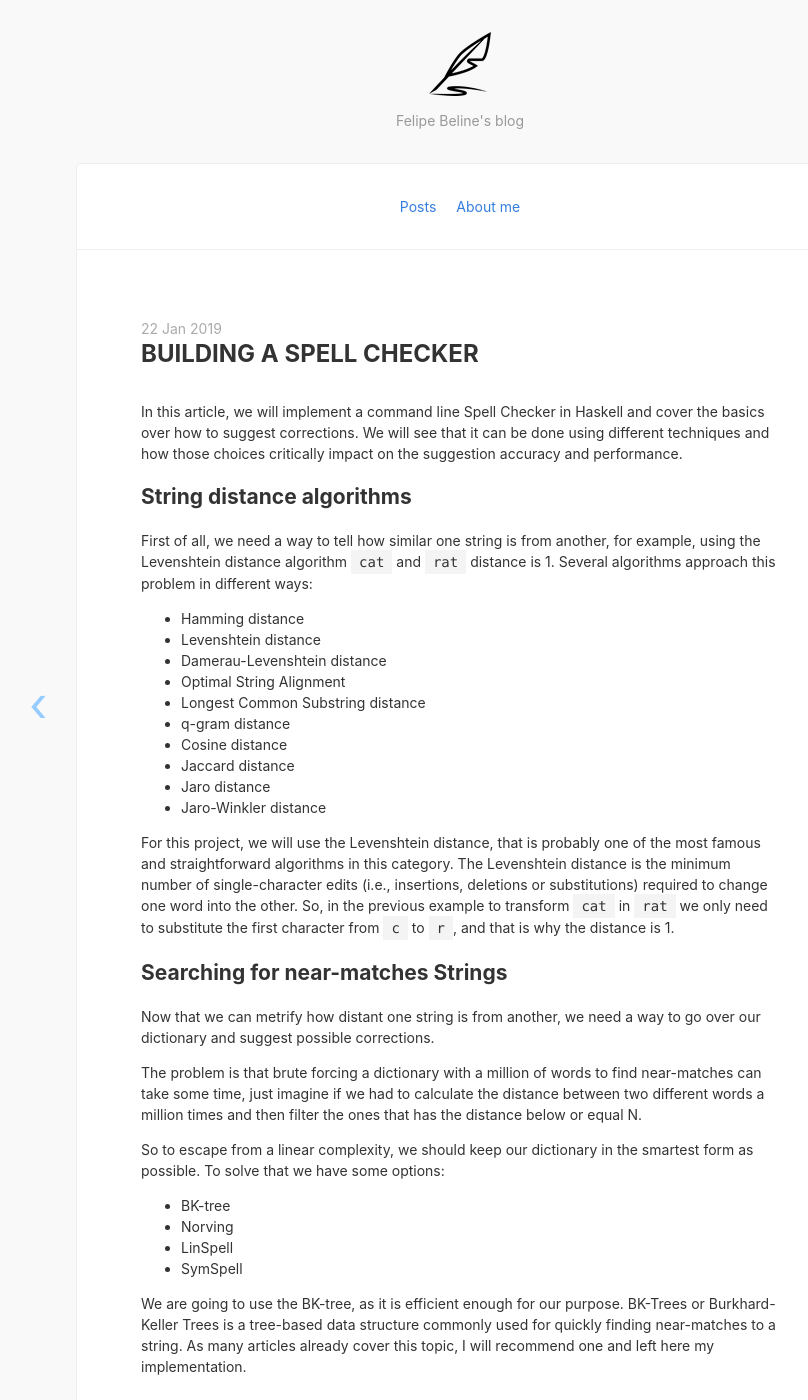
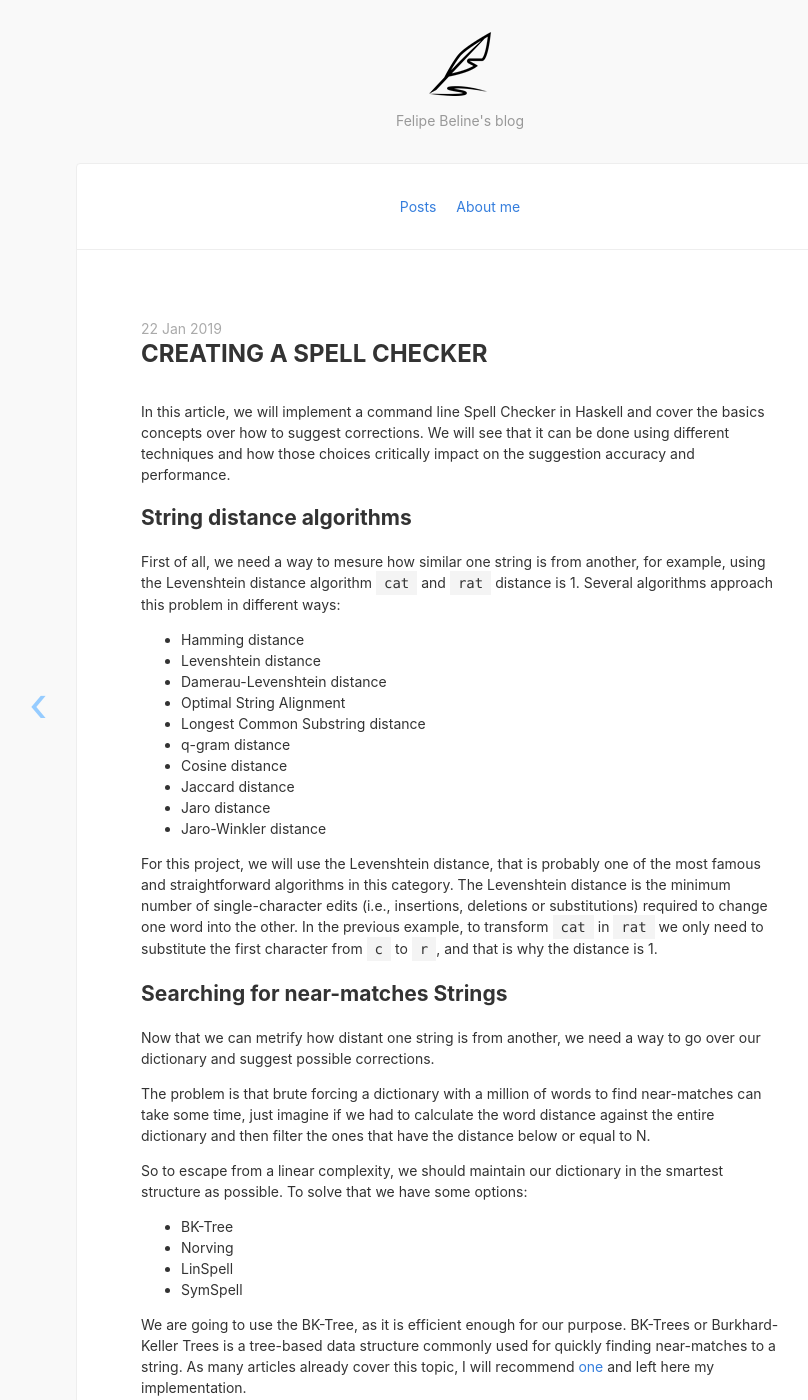
Before and after one commit to fbeline/fbeline.github.io, a Jekyll site: the page built from _posts/2019-01-22-spellchecker.md, in a window 1280 px wide and 1400 px high. Shown: the whole window, without its empty margins (180-988 px from the left). Built offline with Jekyll 4.4.1, drawn with Linux system fonts in a browser that asks for light colours; nearby versions of some CDN libraries; some of the changed text lies outside the part shown.

Commit message:
proofread

````diff
--- a/_posts/2019-01-22-spellchecker.md
+++ b/_posts/2019-01-22-spellchecker.md
@@ -1,14 +1,14 @@
 ---
-title: Building a Spell Checker
+title: Creating a Spell Checker
 description: Creating a command line Spell Checker application.
 date: 2019-01-22 00:44:00
 ---
 
-In this article, we will implement a command line Spell Checker in Haskell and cover the basics over how to suggest corrections. We will see that it can be done using different techniques and how those choices critically impact on the suggestion accuracy and performance.
+In this article, we will implement a command line Spell Checker in Haskell and cover the basics concepts over how to suggest corrections. We will see that it can be done using different techniques and how those choices critically impact on the suggestion accuracy and performance.
 
 ## String distance algorithms
 
-First of all, we need a way to tell how similar one string is from another, for example, using the Levenshtein distance algorithm `cat` and `rat` distance is 1. Several algorithms approach this problem in different ways:
+First of all, we need a way to mesure how similar one string is from another, for example, using the Levenshtein distance algorithm `cat` and `rat` distance is 1. Several algorithms approach this problem in different ways:
 
 - Hamming distance
 - Levenshtein distance
@@ -21,22 +21,22 @@ First of all, we need a way to tell how similar one string is from another, for
 - Jaro distance
 - Jaro-Winkler distance
 
-For this project, we will use the Levenshtein distance, that is probably one of the most famous and straightforward algorithms in this category. The Levenshtein distance is the minimum number of single-character edits (i.e., insertions, deletions or substitutions) required to change one word into the other. So, in the previous example to transform `cat` in `rat` we only need to substitute the first character from `c` to `r`, and that is why the distance is 1.
+For this project, we will use the Levenshtein distance, that is probably one of the most famous and straightforward algorithms in this category. The Levenshtein distance is the minimum number of single-character edits (i.e., insertions, deletions or substitutions) required to change one word into the other. In the previous example, to transform `cat` in `rat` we only need to substitute the first character from `c` to `r`, and that is why the distance is 1.
 
 ## Searching for near-matches Strings
 
 Now that we can metrify how distant one string is from another, we need a way to go over our dictionary and suggest possible corrections.
 
-The problem is that brute forcing a dictionary with a million of words to find near-matches can take some time, just imagine if we had to calculate the distance between two different words a million times and then filter the ones that has the distance below or equal N.
+The problem is that brute forcing a dictionary with a million of words to find near-matches can take some time, just imagine if we had to calculate the word distance against the entire dictionary and then filter the ones that have the distance below or equal to N.
 
-So to escape from a linear complexity, we should keep our dictionary in the smartest form as possible. To solve that we have some options:
+So to escape from a linear complexity, we should maintain our dictionary in the smartest structure as possible. To solve that we have some options:
 
-- BK-tree
+- BK-Tree
 - Norving
 - LinSpell
 - SymSpell
 
-We are going to use the BK-tree, as it is efficient enough for our purpose. BK-Trees or Burkhard-Keller Trees is a tree-based data structure commonly used for quickly finding near-matches to a string. As many articles already cover this topic, I will recommend one and left here my implementation.
+We are going to use the BK-Tree, as it is efficient enough for our purpose. BK-Trees or Burkhard-Keller Trees is a tree-based data structure commonly used for quickly finding near-matches to a string. As many articles already cover this topic, I will recommend [one](https://signal-to-noise.xyz/post/bk-tree/) and left here my implementation.
 
 ```haskell
 module BkTree
@@ -91,11 +91,11 @@ lookup input (Node value children) =
                             Just x -> BkTree.lookup input x
 ```
 
-_Obs: Try to insert the elements in the tree ordered by word relevance, in that way you will get better accuracy as these words will be nearest to the root._
+_Try to insert the elements in the tree ordered by word relevance, in that way you will get better accuracy as these words will be nearest to the root._
 
 ## Loading the dictionary
 
-Now the missing part is the dictionary; you can pick one from the LibreOffice project [here](https://cgit.freedesktop.org/libreoffice/dictionaries/plain/). With the dictionary file in hands, we only need to load it in memory and build the BK-tree.
+Now the missing part is the dictionary; you can pick one from the LibreOffice project [here](https://cgit.freedesktop.org/libreoffice/dictionaries/plain/). With the dictionary file in hands, we only need to load it in memory and build the BK-Tree.
 
 ```haskell
 module Main where
@@ -119,7 +119,7 @@ main = do
 
 ## Finding typos and suggesting words
 
-You could argue that for precise matches creating a HashSet from the dictionary could have a better performance than trying to find it in the BK-tree, and that is true, but the time that takes to build a HashSet with almost a million of Strings is significant, so for a command line spellchecker is just  faster to search in the BK-tree for a node with distance of 0.
+You could argue that for precise matches creating a HashSet from the dictionary could have a better performance than trying to find it in the BK-Tree, and that is true, but the time that takes to build a HashSet with almost a million of Strings is significant, so for a command line spellchecker is just faster to search in the BK-Tree for a node with distance of 0.
 
 ```haskell
 module Main where
@@ -151,9 +151,9 @@ main = do
   print $ map (guess tree) (spellCheck content tree)
 ```
 
-In the code above we create a list of words from the input, and then for each one, we check if it exists in the dictionary. For the words that could not be found we search three possible corrections that are at a maximum distance of 1.
+In the code above we create a list of words from the input, and then for each word we check if it exists in the dictionary. For the words that could not be found we search three possible corrections that are at a maximum distance of 1.
 
-Note that we are using the Levenshtein function from the [text-metrics](https://hackage.haskell.org/package/text-metrics)  package.
+_Using Levenshtein function from [text-metrics](https://hackage.haskell.org/package/text-metrics) package._
 
 ## Running the application
 
@@ -178,13 +178,13 @@ spell-checker-exe  11,38s user 4,23s system 184% cpu 8,472 total
 
 It took 8.472s to build the BK-Tree with 985563 nodes and process a file with 1776 words. Note that the most time consuming part of this process is to build the Tree.
 
-_Obs: In Haskell, the expressions are not evaluated when they are bound. Because of that, the execution time drops considerably when analyzing smaller texts. For example, it should not take much more than one second to check a single word as just a tiny part of the Tree will be built in the process._
+_In Haskell, the expressions are not evaluated when they are bound. Because of that, the execution time drops considerably when analyzing smaller texts. For example, it should not take much more than one second to check a single word as just a tiny part of the Tree will be built in the process._
 
 ## Possible Optimizations
 
 - Save the in-memory BK-Tree to disk in a binary format. Avoiding transversing the Tree and calculating the distance between nodes at every program startup.
 
-- Use SymSpell instead of BK-Tree as it claims to be 1,870 times faster. Just note that it seems to take more time to build the SymSpell Tree, and may not worth the faster lookup as the startup time is the bottleneck for our command line spellchecker.
+- Use SymSpell instead of BK-Tree as it claims to be 1,870 times faster. A downside is that the SymSpell algorithm seems to take more time to build the Tree and may not worth the faster lookup as the startup time is the bottleneck for our command line spellchecker.
 
 ## Wrap up
 
````
